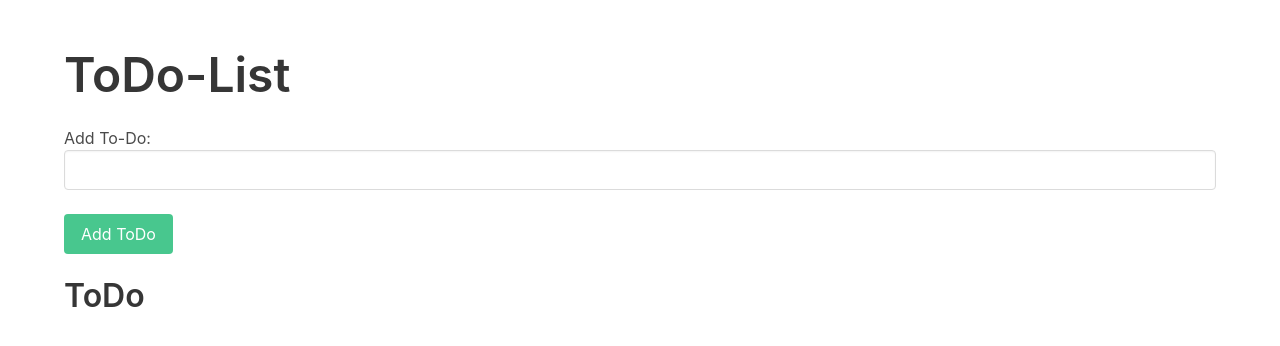
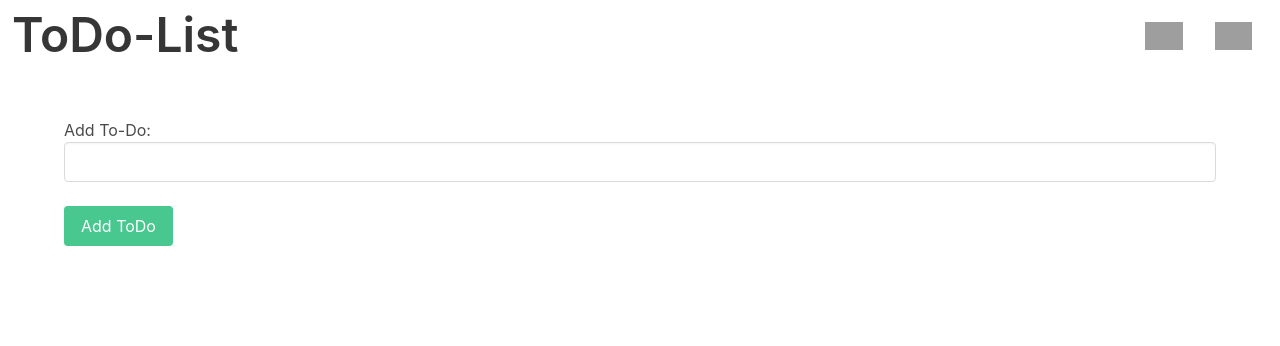
Before and after one commit to foxy4096/ToDo-list-with-VueJS, a plain HTML site: page index.html in a window 1280 px wide. Drawn offline with Linux system fonts and the light colour scheme; grey boxes are pictures that could not be loaded.

Commit message:
Added the navbar and fixed some styling

```diff
--- a/index.html
+++ b/index.html
@@ -10,9 +10,28 @@
 </head>
 
 <body>
+    <nav class="navbar" role="navigation" aria-label="main navigation">
+        <div class="navbar-brand">
+            <a class="navbar-item" href="#">
+                <h1 class="title is-1">ToDo-List</h1>
+            </a>
+        </div>
+        <div class="navbar-end">
+            <div class="navbar-item">
+                <div class="buttons">
+                    <a class="mx-4" href="https://github.com/foxy4096/ToDo-list-with-VueJS/fork">
+                        <img alt="GitHub forks" src="https://img.shields.io/github/forks/foxy4096/ToDo-list-with-VueJS?style=for-the-badge">
+                    </a>
+                    <a class="mx-4" href="https://github.com/foxy4096/ToDo-list-with-VueJS/stargazers">
+                        <img alt="GitHub Repo stars" src="https://img.shields.io/github/stars/foxy4096/ToDo-list-with-VueJS?style=for-the-badge">
+                    </a>
+                </div>
+            </div>
+        </div>
+    </nav>
+
     <section class="section">
         <div class="container">
-            <h1 class="title is-1">ToDo-List</h1>
             <div id="app">
                 <div class="fields">
                     <div class="control">
@@ -24,8 +43,7 @@
                             <button @click="addtodo" class="button is-success">Add ToDo</button>
                         </p>
                         <br>
-                        <h2 class="title is-3">ToDo</h2>
-                        <ol>
+                        <ol class="mx-4">
                             <div v-for="(todo, n) in todos">
 
                                 <li class="todo title is-4">{{ todo }}
@@ -38,7 +56,7 @@
                                                 d="M14.5 3a1 1 0 0 1-1 1H13v9a2 2 0 0 1-2 2H5a2 2 0 0 1-2-2V4h-.5a1 1 0 0 1-1-1V2a1 1 0 0 1 1-1H6a1 1 0 0 1 1-1h2a1 1 0 0 1 1 1h3.5a1 1 0 0 1 1 1v1zM4.118 4 4 4.059V13a1 1 0 0 0 1 1h6a1 1 0 0 0 1-1V4.059L11.882 4H4.118zM2.5 3V2h11v1h-11z" />
                                         </svg></button>
                                 </li>
-<hr>
+                                <hr>
                             </div>
                         </ol>
                     </div>
```
Also changed, not shown: main.js (line endings or trailing spaces).
